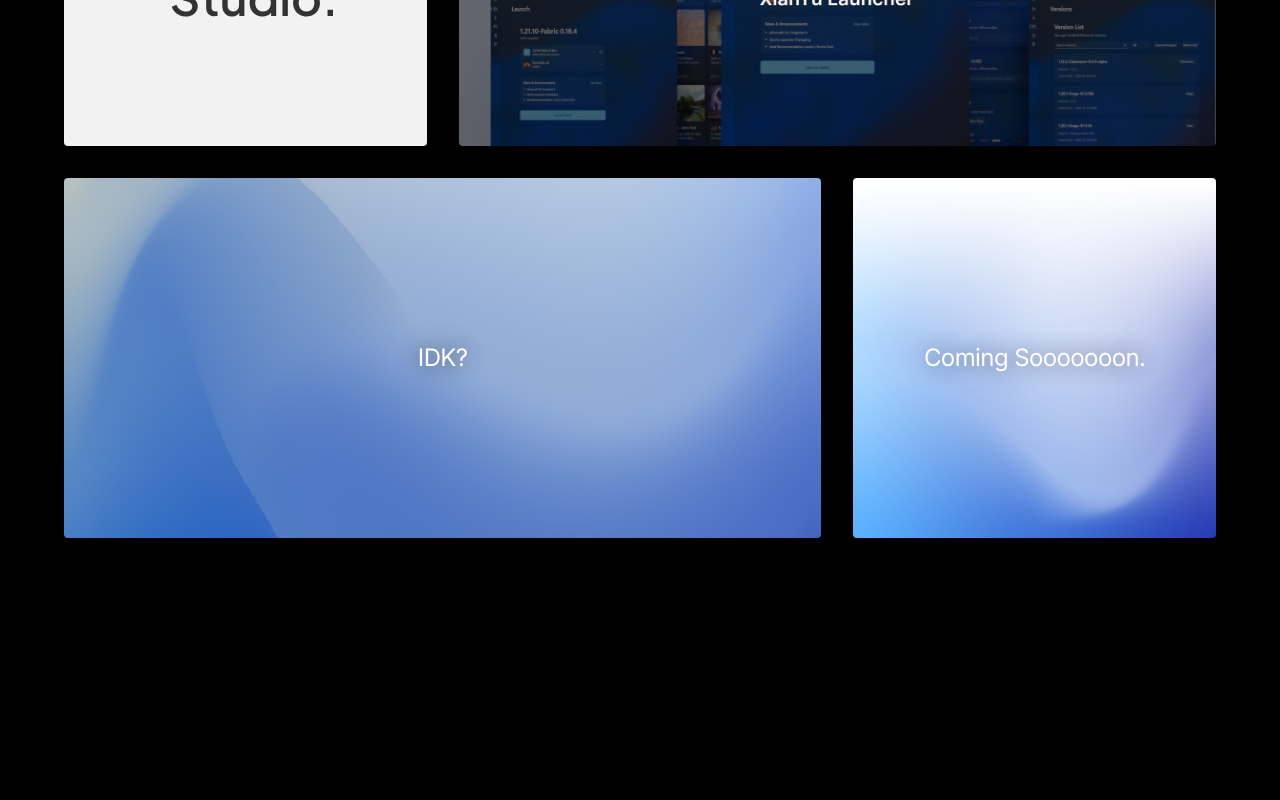
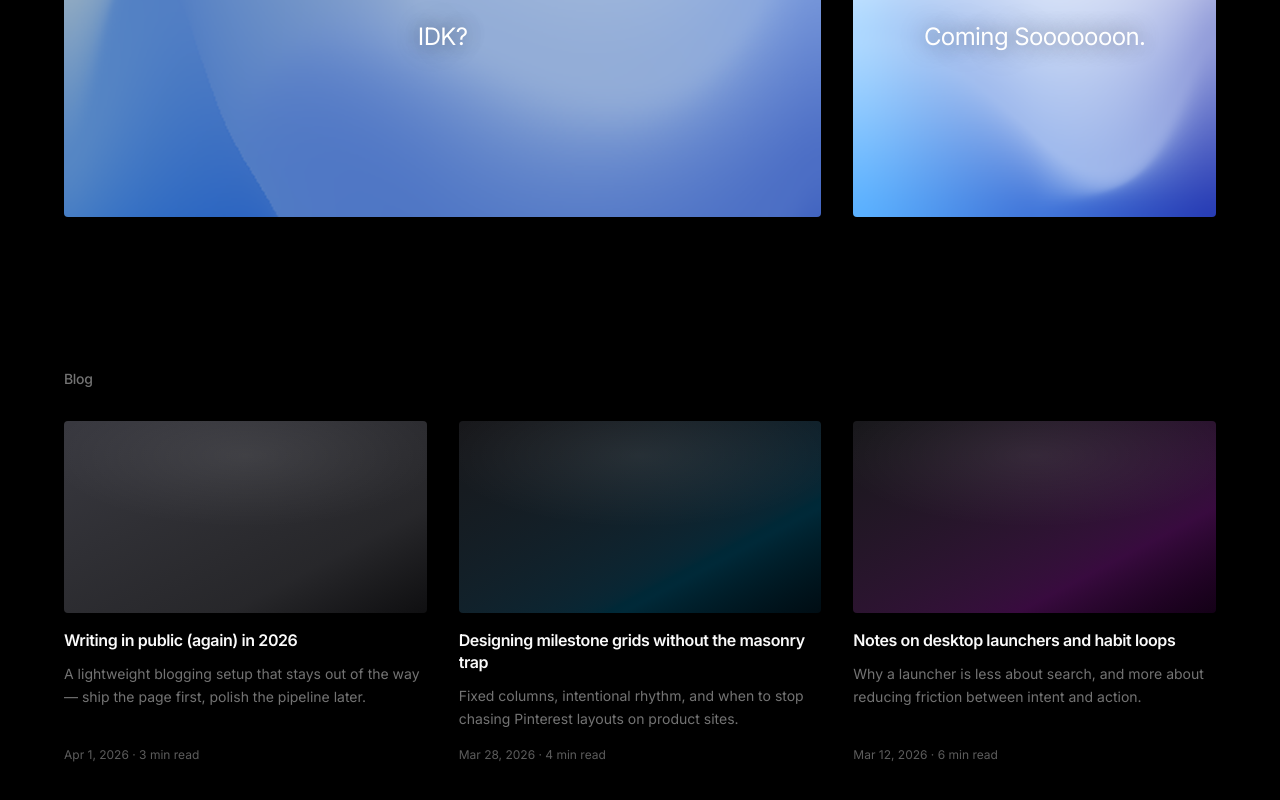
Before and after one commit to N123999/me, a Next.js app: page / in a window 1280 px wide. Shown: the part 1188-1988 px from the top of the page. Before the commit the page ends 1822 px from the top, so only its background shows below. Built offline with nearby package versions, Linux system fonts and the light colour scheme.

Commit message:
feat(home): blog grid, hero peek, milestones and nav tweaks

```diff
--- /dev/null
+++ b/app/blog/[slug]/page.tsx
@@ -0,0 +1,58 @@
+import type { Metadata } from "next";
+import Link from "next/link";
+import { notFound } from "next/navigation";
+import { getBlogPostBySlug, blogPosts } from "@/data/blog-posts";
+
+type Props = { params: Promise<{ slug: string }> };
+
+export function generateStaticParams() {
+  return blogPosts.map((p) => ({ slug: p.slug }));
+}
+
+export async function generateMetadata({ params }: Props): Promise<Metadata> {
+  const { slug } = await params;
+  const post = getBlogPostBySlug(slug);
+  if (!post) return { title: "Post" };
+  return {
+    title: `${post.title} · Yu`,
+    description: post.excerpt,
+  };
+}
+
+export default async function BlogPostPage({ params }: Props) {
+  const { slug } = await params;
+  const post = getBlogPostBySlug(slug);
+  if (!post) notFound();
+
+  return (
+    <main className="mx-auto max-w-2xl px-5 py-16 sm:px-8 md:py-24">
+      <p className="font-sans text-sm text-muted-foreground">
+        <Link href="/" className="transition-colors hover:text-foreground">
+          Home
+        </Link>
+        <span className="px-2 opacity-50">/</span>
+        <span>Blog</span>
+      </p>
+      <article className="mt-10">
+        <h1 className="font-sans text-3xl font-semibold leading-tight tracking-tight text-foreground md:text-4xl">
+          {post.title}
+        </h1>
+        <p className="mt-4 font-sans text-sm text-muted-foreground">
+          <time dateTime={post.publishedAt}>
+            {new Intl.DateTimeFormat("en-US", {
+              year: "numeric",
+              month: "long",
+              day: "numeric",
+            }).format(new Date(post.publishedAt))}
+          </time>
+          <span className="px-1.5 opacity-50">·</span>
+          {post.readingMinutes} min read
+        </p>
+        <p className="mt-10 font-sans text-base leading-relaxed text-muted-foreground">
+          Full post body will live here (MDX or CMS). For now this route exists
+          so cards on the homepage link to a real destination.
+        </p>
+      </article>
+    </main>
+  );
+}
--- a/app/page.tsx
+++ b/app/page.tsx
@@ -1,4 +1,5 @@
 import { Plus_Jakarta_Sans } from "next/font/google";
+import { HomeBlog } from "@/components/home-blog";
 import { HomeCards } from "@/components/home-cards";
 
 const plusJakarta = Plus_Jakarta_Sans({
@@ -8,8 +9,12 @@ const plusJakarta = Plus_Jakarta_Sans({
 
 export default function Home() {
   return (
-    <main className="flex min-h-dvh flex-col">
-      <section className="flex min-h-dvh flex-1 flex-col items-center justify-center px-6">
+    <main className="flex flex-col">
+      {/*
+        首屏刻意留白给里程碑「露一截」：100svh − 顶栏估算 − 底部 peek，避免 Hero 独占比 min-h-dvh 把卡片整屏顶下去。
+        3.5rem ≈ 顶栏内容区；12rem ≈ 露出的里程碑区域（可调）。
+      */}
+      <section className="flex min-h-[max(20rem,calc(100svh-env(safe-area-inset-top,0px)-3.5rem-12rem))] flex-col items-center justify-center px-6 py-14 sm:py-16 md:py-20">
         <div className="flex flex-col items-center gap-0 text-center">
           <h1
             className={`${plusJakarta.className} text-[clamp(4.5rem,18vmin,14rem)] font-semibold leading-none tracking-tight text-foreground`}
@@ -23,6 +28,7 @@ export default function Home() {
       </section>
 
       <HomeCards />
+      <HomeBlog />
     </main>
   );
 }
--- /dev/null
+++ b/components/home-blog.tsx
@@ -0,0 +1,85 @@
+import Link from "next/link";
+import {
+  type BlogCoverVariant,
+  getLatestBlogPosts,
+} from "@/data/blog-posts";
+import { cn } from "@/lib/utils";
+
+const coverStyles: Record<BlogCoverVariant, string> = {
+  violet:
+    "bg-gradient-to-br from-zinc-900 via-fuchsia-500/25 to-black [background-size:145%_145%]",
+  blue:
+    "bg-gradient-to-br from-zinc-900 via-sky-400/22 to-black [background-size:145%_145%]",
+  slate:
+    "bg-gradient-to-br from-zinc-700/90 via-zinc-800 to-black [background-size:145%_145%]",
+};
+
+function formatBlogDate(iso: string): string {
+  return new Intl.DateTimeFormat("en-US", {
+    year: "numeric",
+    month: "short",
+    day: "numeric",
+  }).format(new Date(iso));
+}
+
+/**
+ * 首页 Blog：三列栅格。仅顶区为色块/渐变（收束到黑底），标题与摘要直接落在页面黑底上，无独立文案区衬底、无图标。
+ */
+export function HomeBlog() {
+  const posts = getLatestBlogPosts(3);
+
+  return (
+    <section
+      className="bg-black px-5 pb-20 pt-10 sm:px-10 sm:pt-12 md:pb-28 md:pt-14"
+      aria-labelledby="home-blog-heading"
+    >
+      <div className="mx-auto max-w-6xl">
+        <h2
+          id="home-blog-heading"
+          className="font-sans text-sm font-medium tracking-tight text-muted-foreground"
+        >
+          Blog
+        </h2>
+
+        <ul className="mt-8 grid list-none grid-cols-1 gap-6 md:grid-cols-3 md:items-stretch md:gap-8">
+          {posts.map((post) => (
+            <li key={post.slug} className="min-w-0">
+              <Link
+                href={`/blog/${post.slug}`}
+                className="block h-full min-w-0 outline-none transition-opacity hover:opacity-95 focus-visible:rounded-[4px] focus-visible:ring-2 focus-visible:ring-white/40 focus-visible:ring-offset-2 focus-visible:ring-offset-black"
+              >
+                <article className="flex h-full min-h-[19rem] flex-col">
+                  <div
+                    className={cn(
+                      "relative h-44 shrink-0 overflow-hidden rounded-[4px] sm:h-48",
+                      coverStyles[post.cover],
+                    )}
+                    aria-hidden
+                  >
+                    <div className="pointer-events-none absolute inset-0 bg-[radial-gradient(80%_55%_at_50%_18%,rgba(255,255,255,0.08),transparent_68%)]" />
+                  </div>
+
+                  <div className="flex min-h-0 flex-1 flex-col gap-3 pt-4">
+                    <h3 className="font-sans text-[0.9375rem] font-semibold leading-snug tracking-tight text-foreground line-clamp-2 sm:text-base">
+                      {post.title}
+                    </h3>
+                    <p className="line-clamp-2 font-sans text-sm leading-relaxed text-muted-foreground">
+                      {post.excerpt}
+                    </p>
+                    <p className="mt-auto pt-1 font-sans text-[0.6875rem] text-muted-foreground/80 sm:text-xs">
+                      <time dateTime={post.publishedAt}>
+                        {formatBlogDate(post.publishedAt)}
+                      </time>
+                      <span aria-hidden> · </span>
+                      <span>{post.readingMinutes} min read</span>
+                    </p>
+                  </div>
+                </article>
+              </Link>
+            </li>
+          ))}
+        </ul>
+      </div>
+    </section>
+  );
+}
--- a/components/home-cards.tsx
+++ b/components/home-cards.tsx
@@ -17,7 +17,7 @@ const rowCellMin = "h-full min-h-[260px] md:min-h-[360px]";
 export function HomeCards() {
   return (
     <section
-      className="border-t border-white/10 bg-black px-5 py-16 sm:px-10 md:py-24"
+      className="bg-black px-5 pb-16 pt-6 sm:px-10 sm:pt-8 md:pb-24 md:pt-10"
       aria-label="Milestones"
     >
       <div className="mx-auto max-w-6xl">
--- a/components/site-header.tsx
+++ b/components/site-header.tsx
@@ -10,7 +10,7 @@ export function SiteHeader() {
   return (
     <header className="sticky top-0 z-50 shrink-0 border-b border-white/10 bg-black pt-[env(safe-area-inset-top)]">
       <nav
-        className="mx-auto flex max-w-6xl items-center justify-between gap-6 px-5 py-4 sm:px-10 sm:py-5 md:px-12"
+        className="mx-auto flex max-w-6xl items-center justify-between gap-6 px-5 py-2.5 sm:px-10 sm:py-3 md:px-12"
         aria-label="Main navigation"
       >
         <Link
--- /dev/null
+++ b/data/blog-posts.ts
@@ -0,0 +1,52 @@
+export type BlogCoverVariant = "violet" | "blue" | "slate";
+
+export type BlogPost = {
+  slug: string;
+  title: string;
+  excerpt: string;
+  publishedAt: string;
+  /** 用于底栏展示，类似启动器卡片的次要信息 */
+  readingMinutes: number;
+  cover: BlogCoverVariant;
+};
+
+/** 首页与 /blog 复用；后续可改为 MDX / CMS */
+export const blogPosts: BlogPost[] = [
+  {
+    slug: "notes-on-desktop-launchers",
+    title: "Notes on desktop launchers and habit loops",
+    excerpt:
+      "Why a launcher is less about search, and more about reducing friction between intent and action.",
+    publishedAt: "2026-03-12T12:00:00.000Z",
+    readingMinutes: 6,
+    cover: "violet",
+  },
+  {
+    slug: "designing-milestone-grids",
+    title: "Designing milestone grids without the masonry trap",
+    excerpt:
+      "Fixed columns, intentional rhythm, and when to stop chasing Pinterest layouts on product sites.",
+    publishedAt: "2026-03-28T09:30:00.000Z",
+    readingMinutes: 4,
+    cover: "blue",
+  },
+  {
+    slug: "writing-in-public-2026",
+    title: "Writing in public (again) in 2026",
+    excerpt:
+      "A lightweight blogging setup that stays out of the way — ship the page first, polish the pipeline later.",
+    publishedAt: "2026-04-01T16:00:00.000Z",
+    readingMinutes: 3,
+    cover: "slate",
+  },
+];
+
+export function getBlogPostBySlug(slug: string): BlogPost | undefined {
+  return blogPosts.find((p) => p.slug === slug);
+}
+
+export function getLatestBlogPosts(limit = 3): BlogPost[] {
+  return [...blogPosts].sort(
+    (a, b) => Date.parse(b.publishedAt) - Date.parse(a.publishedAt),
+  ).slice(0, limit);
+}
```
